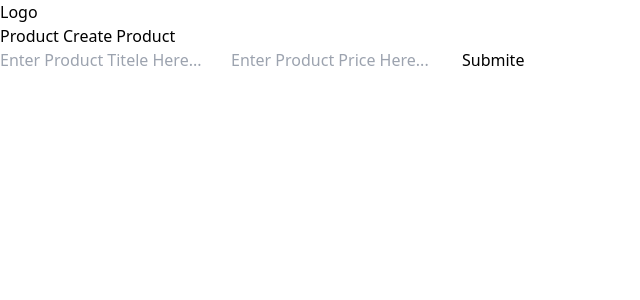
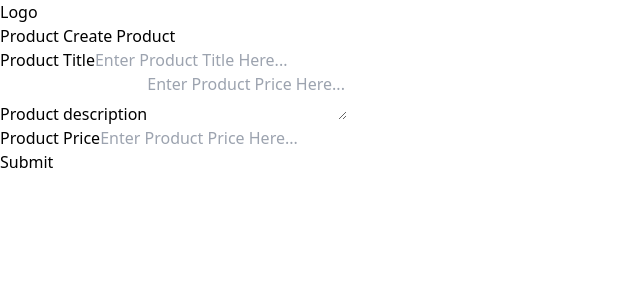
Before and after one commit to Sawjal-sikder/Crud_with_React, a React (Vite) app: page /create in a window 1280 px wide. Shown: the top 300 px of the page, without its empty margins (0-640 px from the left). Built offline with nearby package versions, Linux system fonts and the light colour scheme.

Commit message:
create product to live server

```diff
--- a/src/assets/Component/Product/ProductCreate.jsx
+++ b/src/assets/Component/Product/ProductCreate.jsx
@@ -1,29 +1,59 @@
-import React from 'react'
-import Create from '../../Hooks/Create'
+import React from 'react';
+import Create from '../../Hooks/Create';
 
 function ProductCreate() {
-    const url = 'http://127.0.0.1:8000/product/'
-    const initialData = {title:'', price:''};
-    const {data, setData, CreateData} = Create(url, initialData);
+  const url = 'https://api.nmmbd.com/product/';
+  const initialData = { title: '',description:'', price: ''};
+  const { data, setData, CreateData } = Create(url, initialData);
 
-    const handleSubmit = (event) =>{
-        event.preventDefault();
-        CreateData();
+  const handleSubmit = async (event) => {
+    event.preventDefault();
+    await CreateData();
+  };
 
-    }
-
-    const handleChange = (event) => {
-        const { name, value } = event.target;
-        setData((prevData) => ({ ...prevData, [name]: value }));
-    };
+  const handleChange = (event) => {
+    const { name, value } = event.target;
+    setData((prevData) => ({ ...prevData, [name]: value }));
+  };
 
   return (
-    <form onSubmit={handleSubmit}>
-      <input type="text" name='title' placeholder='Enter Product Titele Here...' onChange={handleChange}  value={data.title}/>
-      <input type="text" name='price' placeholder='Enter Product Price Here...' onChange={handleChange}  value={data.price} />
-      <button type="submit">Submite</button>
+    <form onSubmit={handleSubmit} encType="multipart/form-data">
+      <div>
+        <label htmlFor="title">Product Title</label>
+        <input
+          type="text"
+          id="title"
+          name="title"
+          placeholder="Enter Product Title Here..."
+          onChange={handleChange}
+          value={data.title}
+        />
+      </div>
+      <div>
+        <label htmlFor="description">Product description</label>
+        <textarea
+          id="description"
+          name="description"
+          placeholder="Enter Product Price Here..."
+          onChange={handleChange}
+          value={data.description}
+        >
+        </textarea>
+      </div>
+      <div>
+        <label htmlFor="price">Product Price</label>
+        <input
+          type="text"
+          id="price"
+          name="price"
+          placeholder="Enter Product Price Here..."
+          onChange={handleChange}
+          value={data.price}
+        />
+      </div>
+      <button type="submit">Submit</button>
     </form>
-  )
+  );
 }
 
-export default ProductCreate
+export default ProductCreate;
--- a/src/assets/Hooks/Create.jsx
+++ b/src/assets/Hooks/Create.jsx
@@ -1,18 +1,20 @@
-import axios from 'axios';
-import React, { useState } from 'react'
+import axios from "axios";
+import { useState } from "react";
 
 function Create(url, initialData) {
-    const [data, setData] =useState(initialData);
+  const [data, setData] = useState(initialData);
 
-    const CreateData = async () =>{
-        try {
-            const res = await axios.post(url, data);
-            setData(res.data);
-            setData(initialData);
-        } catch (error) {
-            console.log(error);
-        }
+  const CreateData = async () => {
+    try {
+      const res = await axios.post(url, data);
+      setData(res.data);
+      setData(initialData);
+    } catch (err) {
+      console.log(err.message);
     }
-  return {data, setData, CreateData}
+  };
+
+  return { data, setData, CreateData };
 }
-export default Create
+
+export default Create;
```
